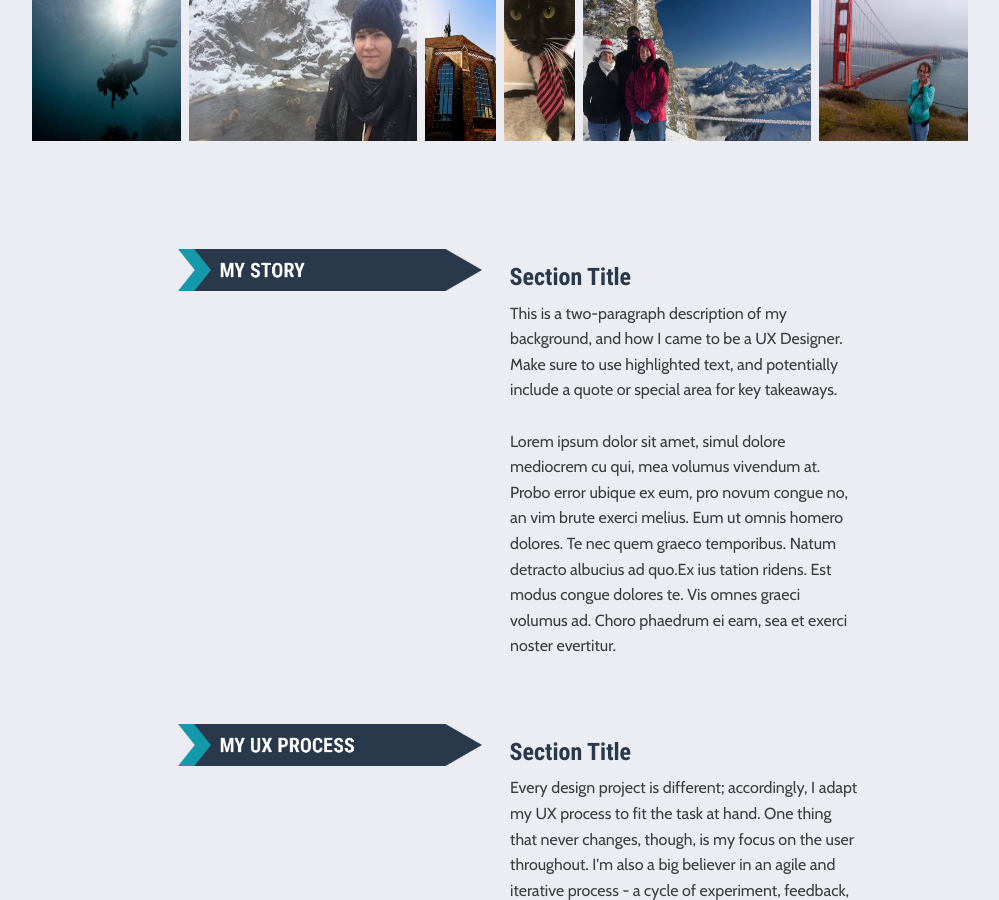
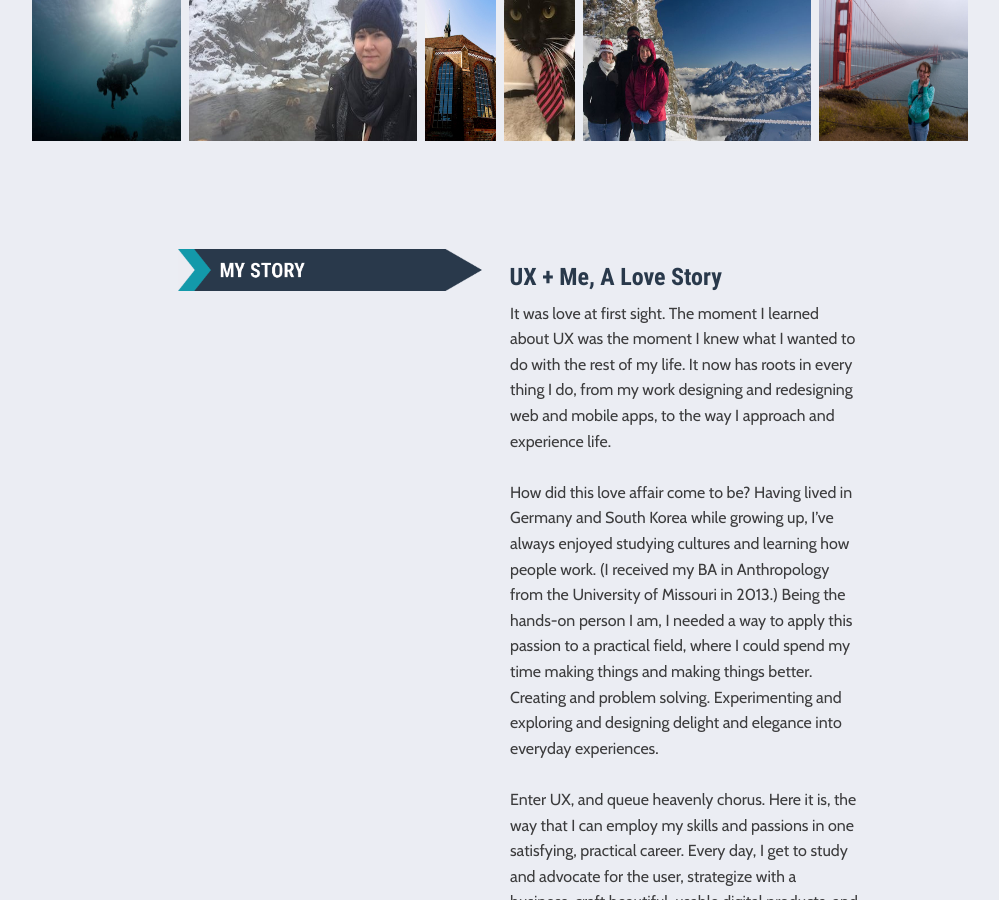
Before and after one commit to emeriwether/emeriwether.github.io, a Jekyll site: the page built from about.html, in a window 1280 px wide and 900 px high, scrolled down 917 px. Shown: the whole window, without its empty margins (140-1139 px from the left). Built offline with Jekyll 4.4.1, drawn with Linux system fonts in a browser that asks for light colours; some of the changed text lies outside the part shown.

Commit message:
input my story section text to about me page

```diff
--- a/about.html
+++ b/about.html
@@ -360,8 +360,12 @@ css: /css2/about.css
         </div>
         <!-- TEXT -->
         <div class="large-6 cell bodyText">
-            <h4 class="text-left navyText">Section Title</h4>
-            <p class="text-left">This is a two-paragraph description of my background, and how I came to be a UX Designer. Make sure to use highlighted text, and potentially include a quote or special area for key takeaways.<br><br>Lorem ipsum dolor sit amet, simul dolore mediocrem cu qui, mea volumus vivendum at. Probo error ubique ex eum, pro novum congue no, an vim brute exerci melius. Eum ut omnis homero dolores. Te nec quem graeco temporibus. Natum detracto albucius ad quo.Ex ius tation ridens. Est modus congue dolores te. Vis omnes graeci volumus ad. Choro phaedrum ei eam, sea et exerci noster evertitur.</p>
+            <h4 class="text-left navyText">UX + Me, A Love Story</h4>
+            <p class="text-left">It was love at first sight. The moment I learned about UX was the moment I knew what I wanted to do with the rest of my life. It now has roots in every thing I do, from my work designing and redesigning web and mobile apps, to the way I approach and experience life.
+
+            <br><br>How did this love affair come to be? Having lived in Germany and South Korea while growing up, I’ve always enjoyed studying cultures and learning how people work. (I received my BA in Anthropology from the University of Missouri in 2013.) Being the hands-on person I am, I needed a way to apply this passion to a practical field, where I could spend my time making things and making things better. Creating and problem solving. Experimenting and exploring and designing delight and elegance into everyday experiences.
+
+            <br><br>Enter UX, and queue heavenly chorus. Here it is, the way that I can employ my skills and passions in one satisfying, practical career. Every day, I get to study and advocate for the user, strategize with a business, craft beautiful, usable digital products, and then test them and make them even better. I couldn’t ask for more. </p>
         </div>
     </section>
     <!-- END SECTION: MY STORY -->
```
